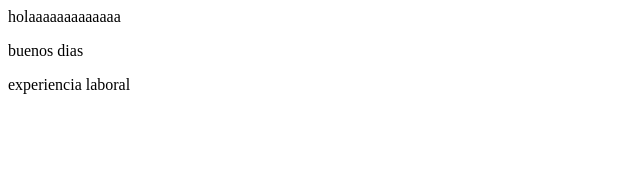
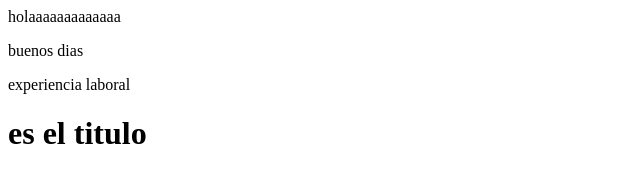
Before and after one commit to naimad22/primer-html-git-3417, a plain HTML site: page cv.html in a window 1280 px wide. Shown: the whole page, without its empty margins (0-640 px from the left). Drawn offline with Linux system fonts and the light colour scheme.

Commit message:
le agregamos el titulo

```diff
--- a/cv.html
+++ b/cv.html
@@ -10,5 +10,6 @@
     holaaaaaaaaaaaaa
     <p>buenos dias</p>
     <p>experiencia laboral</p>
+    <h1>es el titulo</h1>
   </body>
 </html>
```
